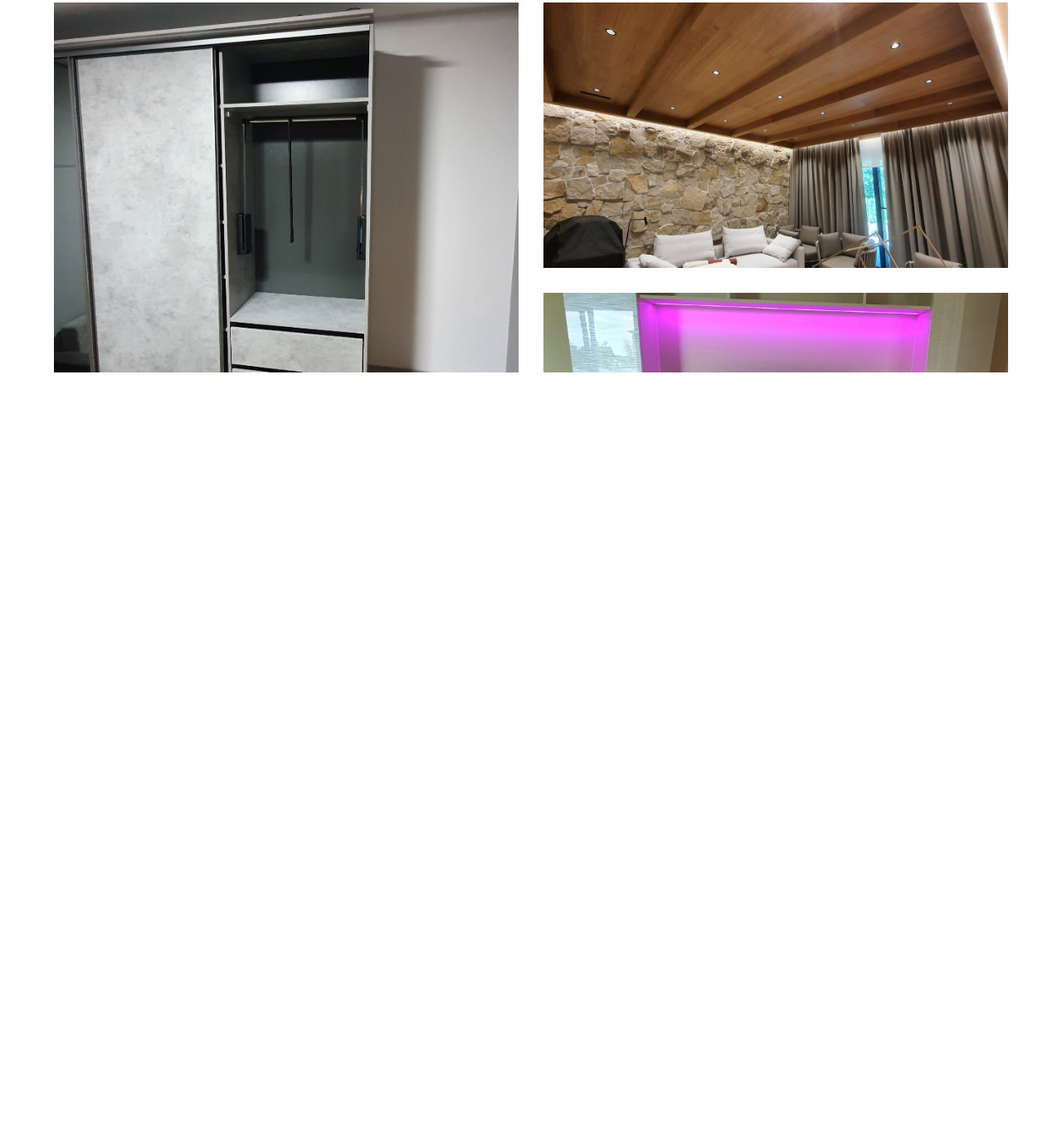
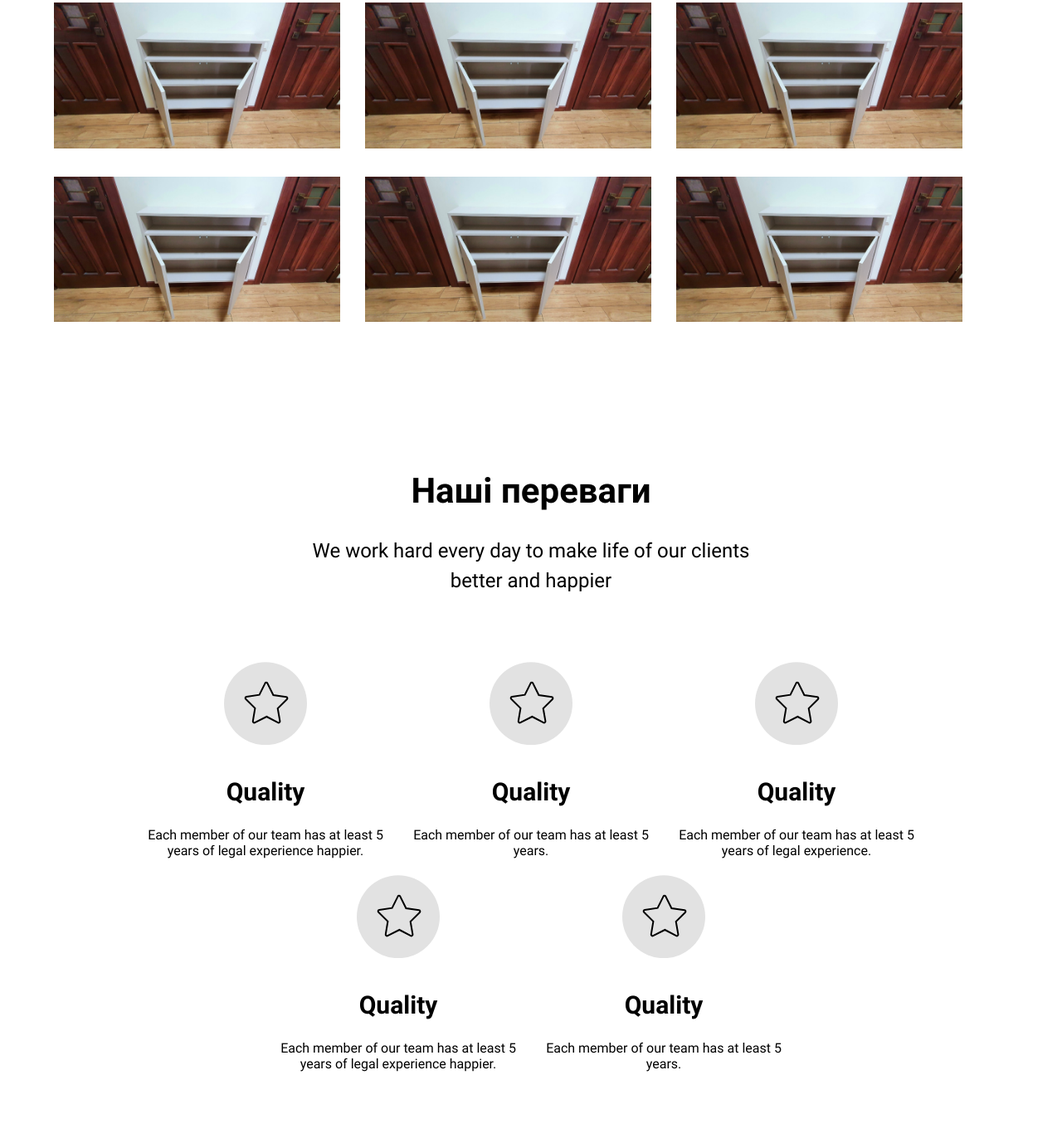
Before and after one commit to Kingawai/furniture-asembly, a plain HTML site: page index.html in a window 1280 px wide. Shown: the part 822-2200 px from the top of the page at 83% size. Drawn offline with Linux system fonts and the light colour scheme.

Commit message:
edit gallary

```diff
--- a/css/style.css
+++ b/css/style.css
@@ -154,7 +154,9 @@ img {
 
 .advantages__body {
     display: flex;
-    justify-content: space-between;
+    justify-content: center;
+    flex-wrap: wrap;
+    gap: 20px;
 }
 
 .advantages__title {
@@ -223,61 +225,24 @@ img {
 .galary__content {
     max-width: 1150px;
     width: 95%;
-    display: grid;
-    grid-template-areas: "g1 g2""g1 g3""g4 g5""g4 g6";
-    grid-template-rows: repeat(4, 320px);
-    grid-template-columns: repeat(2, 1fr);
+    display: flex;
     gap: 30px;
+    flex-wrap: wrap;
+}
+.galary__img{
+    flex-basis:30% ;
+}
+@media (max-width:780px ){
+    .galary__img{
+        flex-basis:45%;
+    }
 
 }
-
-.galary__img {
-    background-size: cover;
-    background-position: center;
-}
-
-.galary__img-1 {
-    grid-area: g1;
-    background-image: url("../img/img2.jpg");
-}
-
-.galary__img-2 {
-    grid-area: g2;
-    background-image: url("../img/img.jpg");
-}
-
-.galary__img-3 {
-    grid-area: g3;
-    background-image: url("../img/img3.jpg");
-}
-
-.galary__img-4 {
-    grid-area: g4;
-    background-image: url("../img/img7.jpg");
-}
-
-.galary__img-5 {
-    grid-area: g5;
-    background-image: url("../img/img4.jpg");
-}
-
-.galary__img-6 {
-    grid-area: g6;
-    background-image: url("../img/img8.jpg");
-}
-
-@media (max-width:750px) {
-    .galary__content {
-        grid-template-areas: "g1""g2""g3""g4""g5""g6";
-        grid-template-rows: 600px 320px 320px 600px 320px 320px;
-        grid-template-columns: 1fr;
+@media (max-width:540px ){
+    .galary__img{
+        flex-basis:100%;
     }
 }
-
-
-
-
-
 /* ################################################################################################################################### */
 .footer {
     padding: 50px 40px 70px;
--- a/index.html
+++ b/index.html
@@ -30,12 +30,12 @@
     </main>
     <section id="galary" class="galary wrap">
         <div class="galary__content ">
-            <div class="galary__img galary__img-1"></div>
-            <div class="galary__img galary__img-2"></div>
-            <div class="galary__img galary__img-3"></div>
-            <div class="galary__img galary__img-4"></div>
-            <div class="galary__img galary__img-5"></div>
-            <div class="galary__img galary__img-6"></div>
+            <div class="galary__img"><img src="./img/img8.jpg" alt=""></div>
+            <div class="galary__img"><img src="./img/img8.jpg" alt=""></div>
+            <div class="galary__img"><img src="./img/img8.jpg" alt=""></div>
+            <div class="galary__img"><img src="./img/img8.jpg" alt=""></div>
+            <div class="galary__img"><img src="./img/img8.jpg" alt=""></div>
+            <div class="galary__img"><img src="./img/img8.jpg" alt=""></div>
         </div>
     </section>
     <section class="advantages wrap">
@@ -59,6 +59,17 @@
                     <img class="advantages__img" src="./img/1.svg" alt="">
                     <h3 class="advantages__title">Quality</h3>
                     <p class="advantages__info">Each member of our team has at least 5 years of legal experience.</p>
+                </div>
+                <div class="advantages__item">
+                    <img class="advantages__img" src="./img/1.svg" alt="">
+                    <h3 class="advantages__title">Quality</h3>
+                    <p class="advantages__info">Each member of our team has at least 5 years of legal experience
+                        happier.</p>
+                </div>
+                <div class="advantages__item">
+                    <img class="advantages__img" src="./img/1.svg" alt="">
+                    <h3 class="advantages__title">Quality</h3>
+                    <p class="advantages__info">Each member of our team has at least 5 years.</p>
                 </div>
             </div>
         </div>
```
